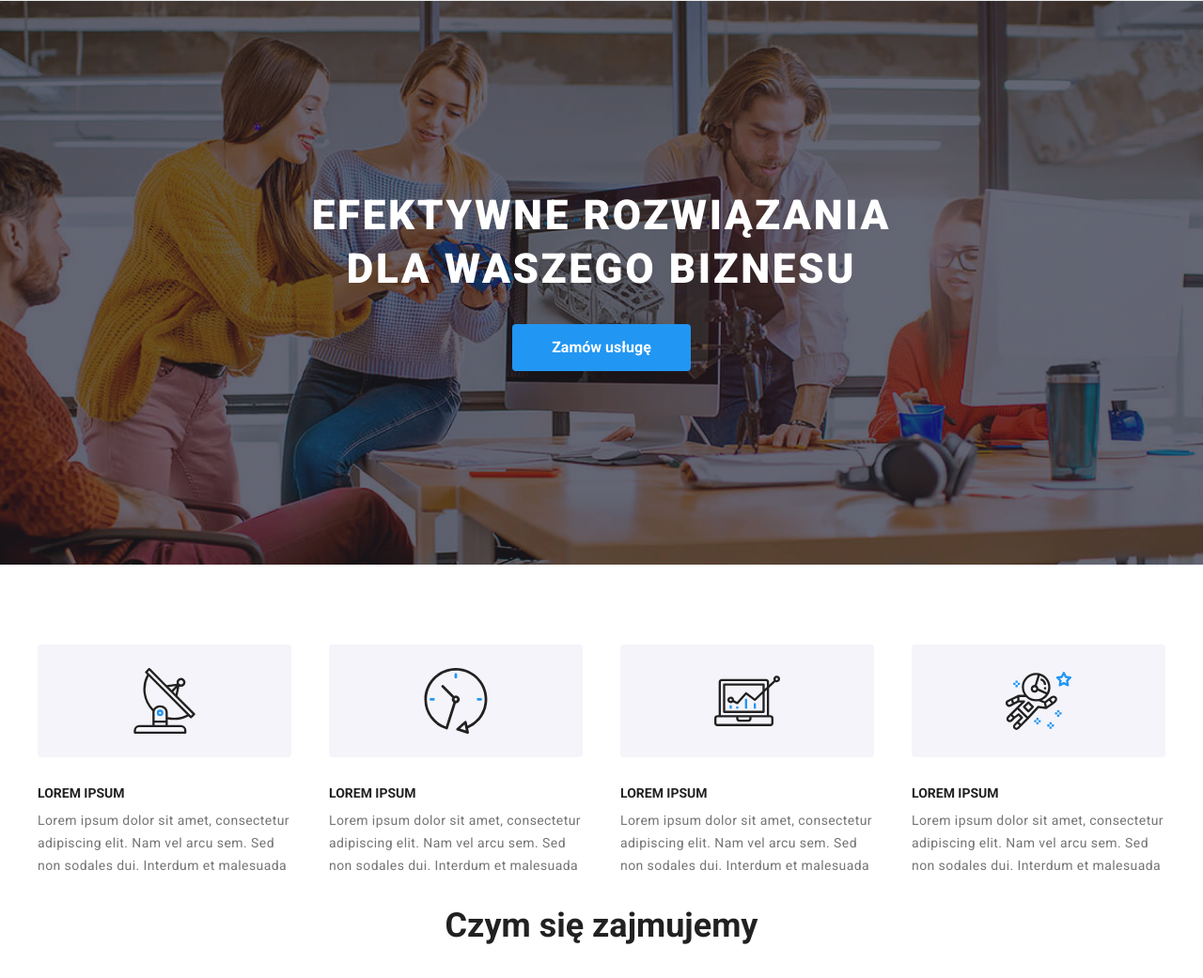
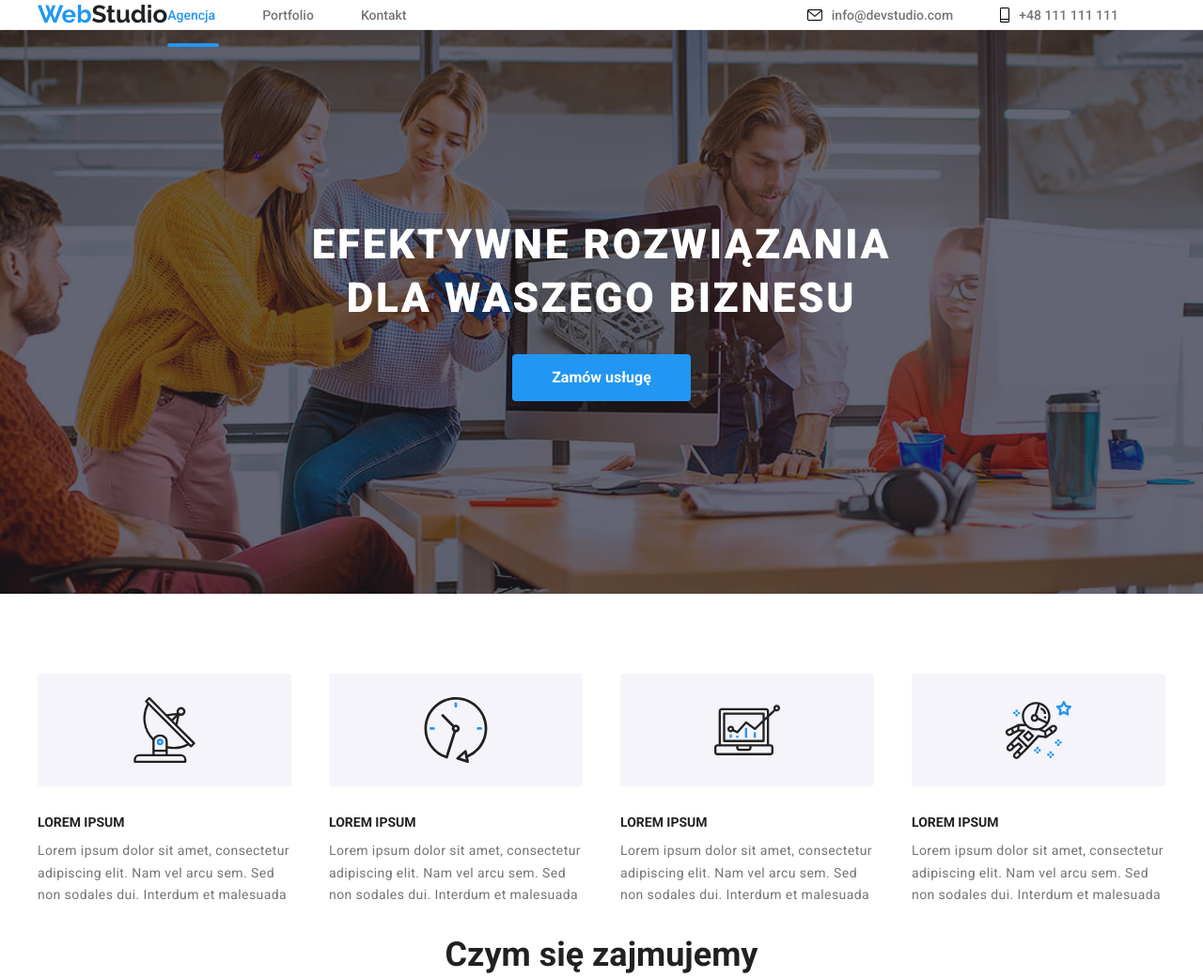
Before and after one commit to Jakub-Brodalka/goit-markup-hw-08, a plain HTML site: page index.html in a window 1280 px wide. Shown: the top 1041 px of the page at 94% size. Drawn offline with nearby package versions, Linux system fonts and the light colour scheme; files whose address does not match are found by name.

Commit message:
v006
minor fixes

```diff
--- a/index.html
+++ b/index.html
@@ -18,7 +18,7 @@
 
   <body>
     <header class="header">
-      <!-- <div class="container horizontal-list horizontal-list--header">
+      <div class="container horizontal-list horizontal-list--header">
         <nav class="horizontal-list horizontal-list--center">
           <a href="./index.html" class="logo"
             ><span class="logo--blue">Web</span><span>Studio</span></a
@@ -67,7 +67,7 @@
             </a>
           </li>
         </ul>
-      </div> -->
+      </div>
     </header>
     <main>
       <section class="hero">
--- a/sass/components/_social-links.scss
+++ b/sass/components/_social-links.scss
@@ -12,8 +12,6 @@
     display: flex;
     flex-direction: row;
     justify-content: space-between;
-    // padding-right: 32px;
-    // padding-left: 32px;
 
         &--footer {
             width: 206px;
--- a/sass/layout/_footer.scss
+++ b/sass/layout/_footer.scss
@@ -1,7 +1,6 @@
 .footer {
     background-color: #2F303A;
     padding-top: 60px;
-    padding-bottom: 60px;
     justify-content: center;
 
     &__title {
@@ -51,6 +50,7 @@
 
 .newsletter {
     width: 450px;
+    padding-bottom: 60px;
     display: flex;
     flex-flow: column wrap;
     align-items: center;
```
Also changed, not shown: css/main.css, css/main.min.css, 2 other files.
